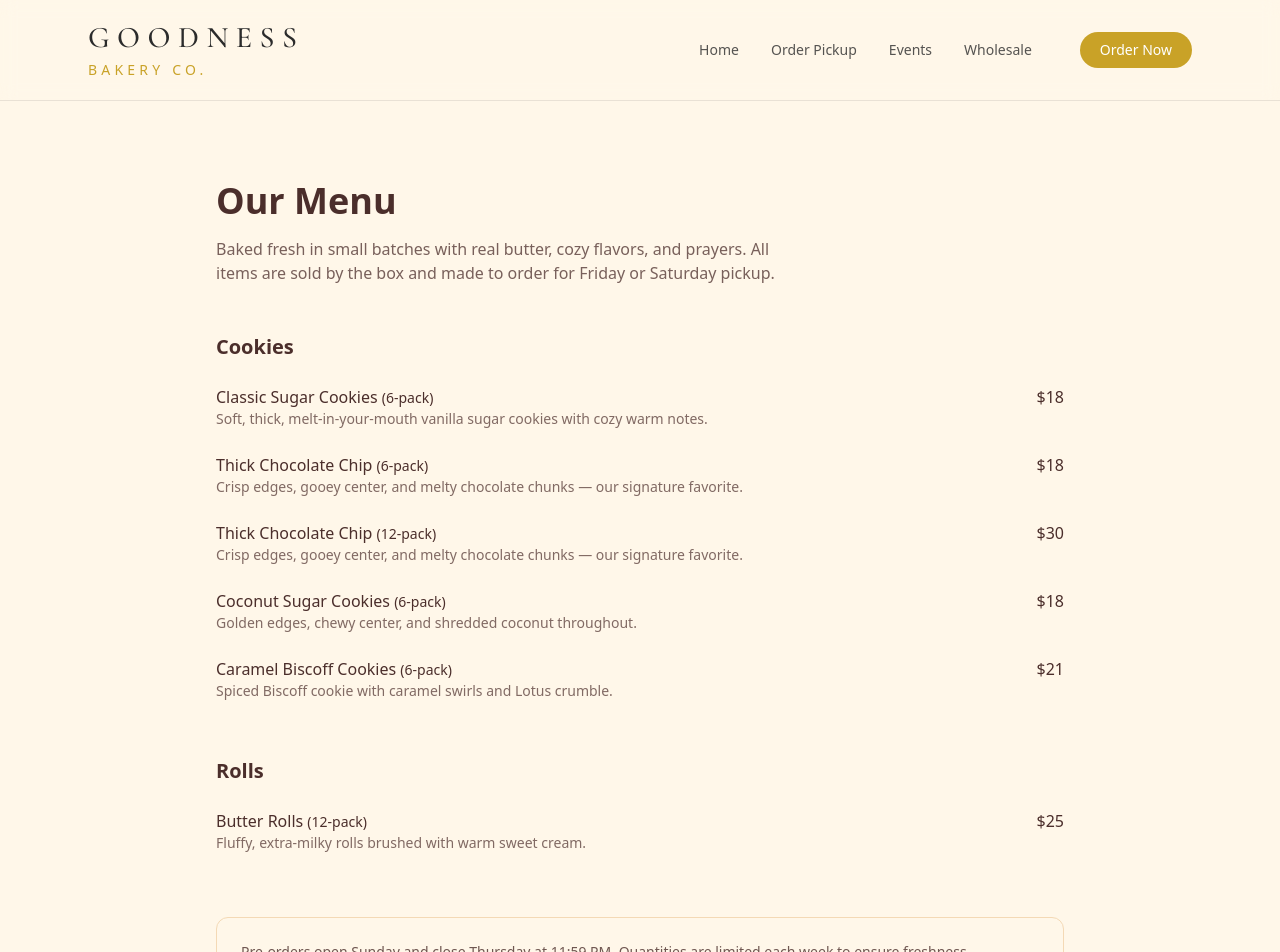
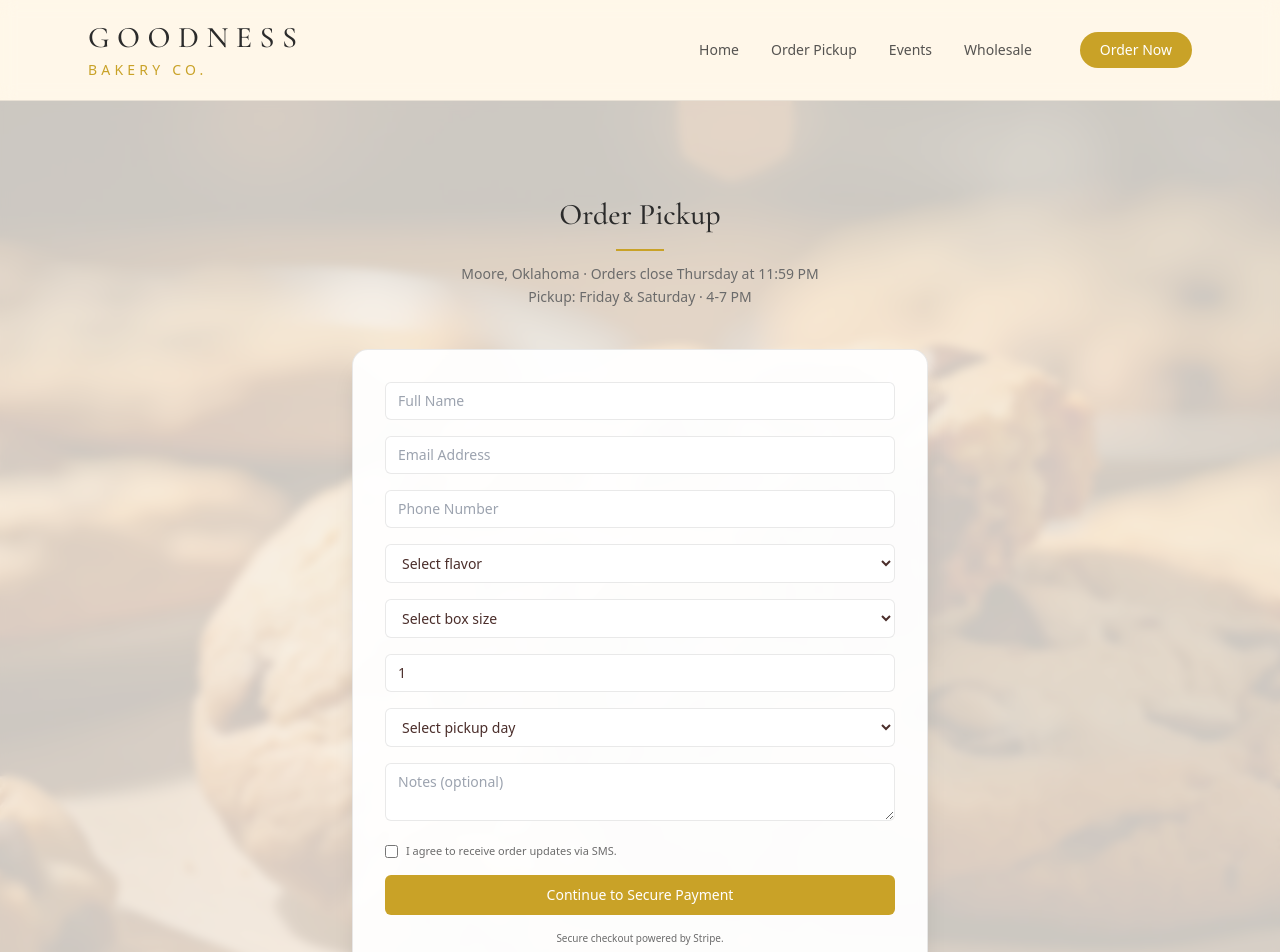
Before and after one commit to devwithdesiree/goodness-bakery, a React (Vite) app: page /menu in a window 1280 px wide. Shown: the top 952 px of the page. Built offline with nearby package versions, Linux system fonts and the light colour scheme.

Commit message:
adjust the url

```diff
--- a/src/main.tsx
+++ b/src/main.tsx
@@ -4,8 +4,6 @@ import { BrowserRouter, Routes, Route } from "react-router-dom";
 import "./index.css";
 import HomePage from "./pages/HomePage";
 import Layout from "./components/Layout";
-
-import MenuPage from "./pages/MenuPage";
 
 import PrivacyPage from "./pages/PrivacyPage";
 import TermsPage from "./pages/TermsPage";
@@ -22,7 +20,7 @@ ReactDOM.createRoot(document.getElementById("root") as HTMLElement).render(
       <Layout>
         <Routes>
           <Route path="/" element={<HomePage />} />
-          <Route path="/menu" element={<MenuPage />} />
+          <Route path="/menu" element={<PickupPage />} />
           <Route path="/pickup" element={<PickupPage />} />
           <Route path="/events" element={<EventsPage />} />
           <Route path="/wholesale" element={<WholesalePage />} />
--- a/src/pages/CancelPage.tsx
+++ b/src/pages/CancelPage.tsx
@@ -2,28 +2,39 @@ import { Link } from "react-router-dom";
 
 export default function CancelPage() {
   return (
-    <section className="min-h-screen flex flex-col items-center justify-center px-6 bg-goodness-cream/60">
-      <div className="bg-white shadow-lg border border-goodness-sugar rounded-3xl max-w-lg w-full p-8 text-center">
+    <section className="relative bg-goodness-beige min-h-[70vh] flex items-center justify-center px-6 py-24 overflow-hidden">
 
-        <h1 className="text-2xl font-bold text-goodness-chocolate mb-3">
-          ❌ Payment Canceled
+      {/* Soft Background Texture */}
+      <div
+        className="absolute inset-0 bg-cover bg-center opacity-10"
+        style={{
+          backgroundImage: "url('/cookies-bg.jpg')",
+        }}
+      />
+
+      <div className="relative max-w-xl w-full bg-white border border-goodness-charcoal/10 rounded-2xl shadow-md p-10 text-center">
+
+        <h1 className="font-serifLogo text-3xl text-goodness-charcoal mb-4">
+          Payment Canceled
         </h1>
 
-        <p className="text-goodness-chocolate/80 text-sm mb-6 leading-relaxed">
-          It looks like the payment didn’t go through.
-          No worries — you can try again whenever you're ready.
-          Your treats are still waiting for you! 🍪
+        <div className="w-10 h-[2px] bg-goodness-gold mx-auto mb-6"></div>
+
+        <p className="text-goodness-muted leading-relaxed mb-8">
+          It looks like your payment didn’t go through.
+          No worries — your treats are still waiting for you.
+          You can return anytime to complete your order.
         </p>
 
         <Link
-          to="/preorder"
-          className="inline-block mt-6 px-6 py-3 rounded-full bg-goodness-caramel text-white font-medium shadow-md hover:shadow-lg transition"
+          to="/pickup"
+          className="inline-block px-8 py-3 rounded-full bg-goodness-gold text-white font-medium hover:opacity-90 transition"
         >
-          Try Again
+          Return to Order
         </Link>
 
-        <p className="mt-4 text-xs text-goodness-chocolate/60">
-          Need help? Contact me at tastethegoodnessbakery@gmail.com
+        <p className="mt-6 text-xs text-goodness-muted">
+          Need assistance? tastethegoodnessbakery@gmail.com
         </p>
       </div>
     </section>
--- a/src/pages/MenuPage.tsx
+++ /dev/null
@@ -1,196 +0,0 @@
-import { Link } from "react-router-dom";
-import { Helmet } from "react-helmet";
-
-export default function MenuPage() {
-  return (<>
-  <Helmet>
-    <script type="application/ld+json">
-{`
-[
-  {
-    "@context": "https://schema.org/",
-    "@type": "Product",
-    "name": "Sugar Cookies – 6 Pack",
-    "image": "https://thegoodnessbakery.com/hero-cookie.jpg",
-    "description": "Soft, thick melt-in-your-mouth sugar cookies with buttery vanilla and nutmeg.",
-    "brand": "Goodness Bakery",
-    "offers": {
-      "@type": "Offer",
-      "priceCurrency": "USD",
-      "price": "18",
-      "availability": "https://schema.org/InStock",
-      "url": "https://thegoodnessbakery.com/preorder"
-    }
-  },
-  {
-    "@context": "https://schema.org/",
-    "@type": "Product",
-    "name": "Chocolate Chip Cookies – 6 Pack",
-    "image": "https://thegoodnessbakery.com/hero-cookie.jpg",
-    "description": "Thick, chewy cookies loaded with melty chocolate chips and a soft gooey center.",
-    "brand": "Goodness Bakery",
-    "offers": {
-      "@type": "Offer",
-      "priceCurrency": "USD",
-      "price": "18",
-      "availability": "https://schema.org/InStock",
-      "url": "https://thegoodnessbakery.com/preorder"
-    }
-  },
-  {
-    "@context": "https://schema.org/",
-    "@type": "Product",
-    "name": "Butter Rolls – 12 Pack",
-    "image": "https://thegoodnessbakery.com/hero-cookie.jpg",
-    "description": "Fluffy, extra-milky homemade butter rolls brushed with warm sweet cream.",
-    "brand": "Goodness Bakery",
-    "offers": {
-      "@type": "Offer",
-      "priceCurrency": "USD",
-      "price": "25",
-      "availability": "https://schema.org/InStock",
-      "url": "https://thegoodnessbakery.com/preorder"
-    }
-  }
-]
-`}
-</script>
-
-  <title>Menu | Goodness Bakery – Fresh Cookies & Butter Rolls in Moore, OK</title>
-  <meta
-    name="description"
-    content="Explore our fresh bakery menu in Moore, Oklahoma. Sugar cookies, thick chocolate chip cookies, and buttery rolls baked fresh for preorder."
-  />
-  <meta
-    name="keywords"
-    content="Moore OK bakery menu, cookies Moore Oklahoma, chocolate chip cookies OK, sugar cookies Moore OK, bakery near Moore OK"
-  />
-
-  <meta property="og:title" content="Goodness Bakery Menu – Cookies & Rolls in Moore, OK" />
-  <meta
-    property="og:description"
-    content="Check out our small-batch bakery menu featuring chocolate chip cookies, sugar cookies, and butter rolls made fresh in Moore, Oklahoma."
-  />
-  <meta property="og:url" content="https://thegoodnessbakery.com/menu" />
-  <meta property="og:type" content="article" />
-</Helmet>
-
-    <main className="max-w-4xl mx-auto px-6 py-20">
-        {/* PAGE TITLE */}
-        <h1 className="text-3xl md:text-4xl font-semibold text-goodness-chocolate mb-4">
-          Our Menu
-        </h1>
-
-        <p className="text-goodness-chocolate/75 text-sm md:text-base max-w-xl mb-12">
-          Baked fresh in small batches with real butter, cozy flavors, and prayers.
-          All items are sold by the box and made to order for Friday or Saturday pickup.
-        </p>
-
-        {/* COOKIES */}
-        <section className="mb-14">
-          <h2 className="text-xl font-semibold text-goodness-chocolate mb-6">
-            Cookies
-          </h2>
-
-          <ul className="space-y-6">
-            <li className="flex justify-between gap-6">
-              <div>
-                <p className="font-medium text-goodness-chocolate">
-                  Classic Sugar Cookies <span className="text-sm font-normal">(6-pack)</span>
-                </p>
-                <p className="text-sm text-goodness-chocolate/70">
-                  Soft, thick, melt-in-your-mouth vanilla sugar cookies with cozy warm notes.
-                </p>
-              </div>
-              <span className="font-medium text-goodness-chocolate">$18</span>
-            </li>
-
-            <li className="flex justify-between gap-6">
-              <div>
-                <p className="font-medium text-goodness-chocolate">
-                  Thick Chocolate Chip <span className="text-sm font-normal">(6-pack)</span>
-                </p>
-                <p className="text-sm text-goodness-chocolate/70">
-                  Crisp edges, gooey center, and melty chocolate chunks — our signature favorite.
-                </p>
-              </div>
-              <span className="font-medium text-goodness-chocolate">$18</span>
-            </li>
-
-            <li className="flex justify-between gap-6">
-              <div>
-                <p className="font-medium text-goodness-chocolate">
-                  Thick Chocolate Chip <span className="text-sm font-normal">(12-pack)</span>
-                </p>
-                <p className="text-sm text-goodness-chocolate/70">
-                  Crisp edges, gooey center, and melty chocolate chunks — our signature favorite.
-                </p>
-              </div>
-              <span className="font-medium text-goodness-chocolate">$30</span>
-            </li>
-
-            <li className="flex justify-between gap-6">
-              <div>
-                <p className="font-medium text-goodness-chocolate">
-                  Coconut Sugar Cookies <span className="text-sm font-normal">(6-pack)</span>
-                </p>
-                <p className="text-sm text-goodness-chocolate/70">
-                  Golden edges, chewy center, and shredded coconut throughout.
-                </p>
-              </div>
-              <span className="font-medium text-goodness-chocolate">$18</span>
-            </li>
-
-            <li className="flex justify-between gap-6">
-              <div>
-                <p className="font-medium text-goodness-chocolate">
-                  Caramel Biscoff Cookies <span className="text-sm font-normal">(6-pack)</span>
-                </p>
-                <p className="text-sm text-goodness-chocolate/70">
-                  Spiced Biscoff cookie with caramel swirls and Lotus crumble.
-                </p>
-              </div>
-              <span className="font-medium text-goodness-chocolate">$21</span>
-            </li>
-          </ul>
-        </section>
-
-        {/* ROLLS */}
-        <section className="mb-16">
-          <h2 className="text-xl font-semibold text-goodness-chocolate mb-6">
-            Rolls
-          </h2>
-
-          <ul>
-            <li className="flex justify-between gap-6">
-              <div>
-                <p className="font-medium text-goodness-chocolate">
-                  Butter Rolls <span className="text-sm font-normal">(12-pack)</span>
-                </p>
-                <p className="text-sm text-goodness-chocolate/70">
-                  Fluffy, extra-milky rolls brushed with warm sweet cream.
-                </p>
-              </div>
-              <span className="font-medium text-goodness-chocolate">$25</span>
-            </li>
-          </ul>
-        </section>
-
-        {/* ORDER NOTE */}
-        <div className="bg-goodness-cream border border-goodness-sugar rounded-xl p-6 text-sm text-goodness-chocolate/80 mb-12">
-          Pre-orders open Sunday and close Thursday at 11:59 PM.
-          Quantities are limited each week to ensure freshness.
-        </div>
-
-        {/* CTA */}
-        <Link
-          to="/preorder"
-          className="inline-block px-8 py-3 rounded-full bg-goodness-caramel text-white font-semibold shadow-md hover:shadow-lg transition"
-        >
-          Pre-Order a Box
-        </Link>
-      </main>
-
-    </>
-  );
-}
```
Also changed, not shown: 1 other file (tests, documents, lock files or other folders).
